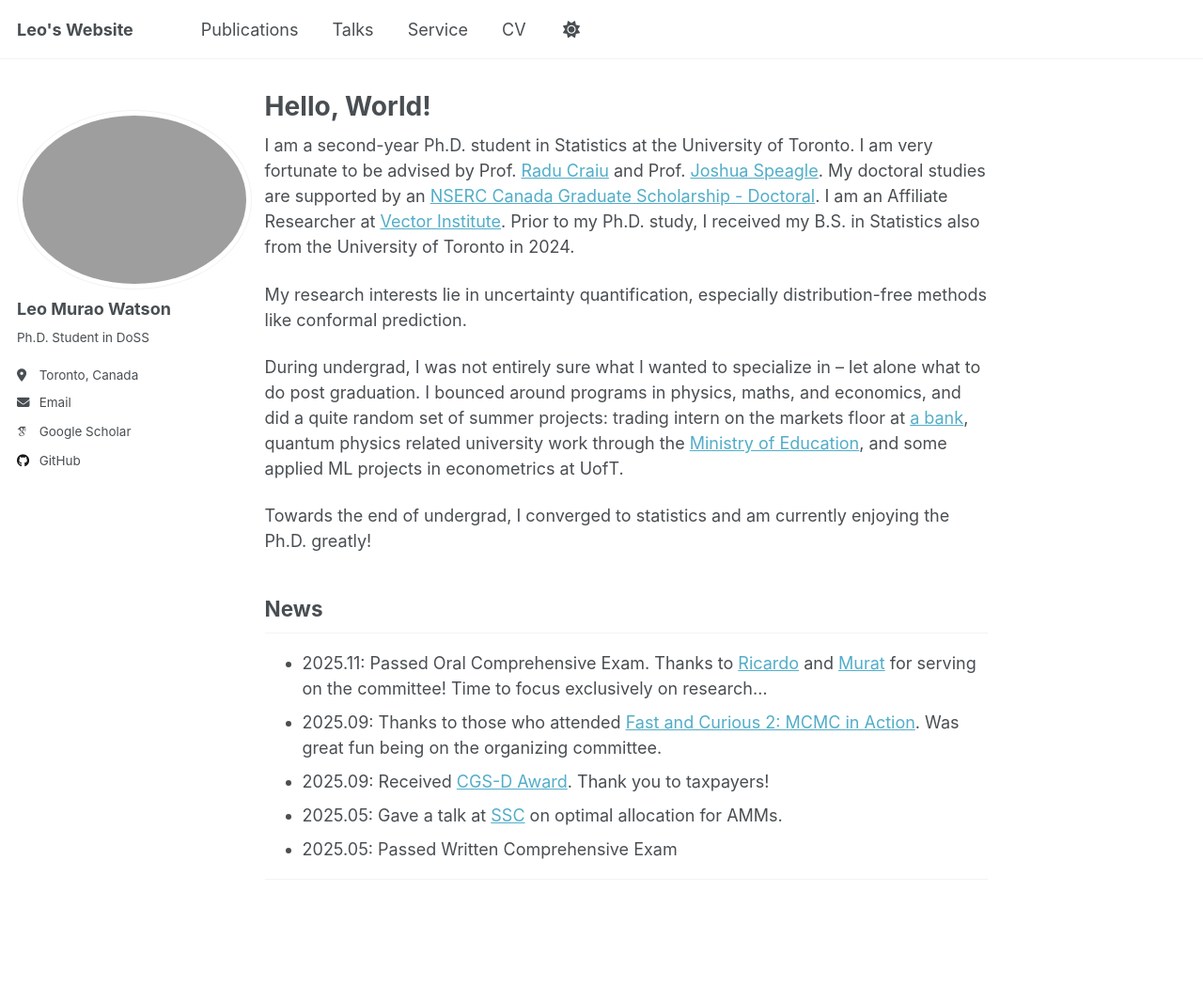
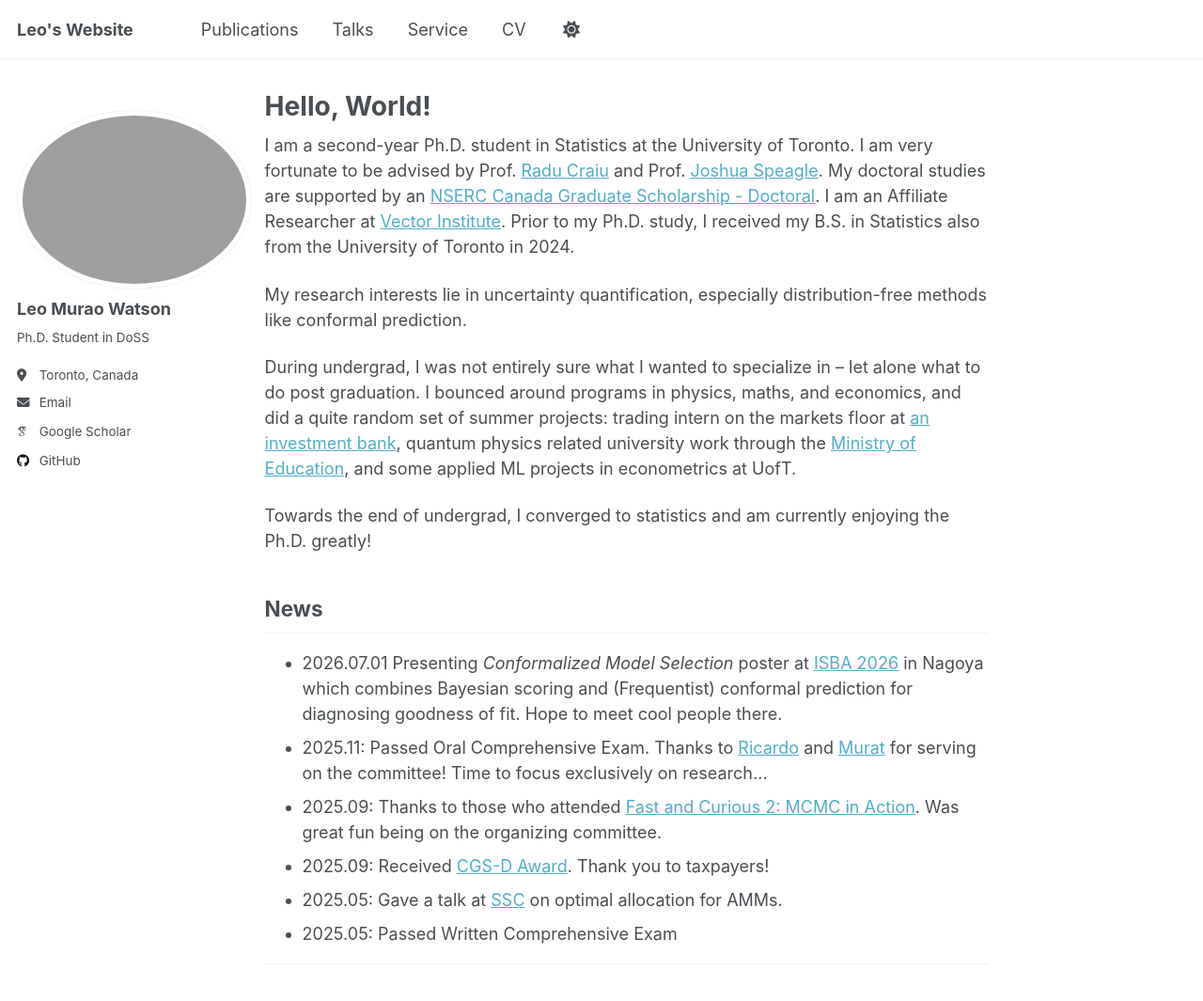
Before and after one commit to leo-watson/leo-watson.github.io, a Jekyll site: the page built from _pages/about.md, in a window 1280 px wide and 1400 px high. Shown: the top 1065 px of the window at 94% size. Built offline with Jekyll 4.4.1, drawn with Linux system fonts in a browser that asks for light colours; some web fonts are replaced.

Commit message:
New Updates
New Pic, Upcoming ISBA, etc.

```diff
--- a/Gemfile
+++ b/Gemfile
@@ -11,5 +11,6 @@ end
 
 gem 'github-pages'
 
-# Ruby 3.4+/4.0: csv is no longer a default gem
- gem "csv"
+# Ruby 3.4+/4.0: some standard libraries are no longer default gems
+gem "csv"
+gem "bigdecimal"
--- a/_config.yml
+++ b/_config.yml
@@ -22,7 +22,7 @@ repository               : # "academicpages/academicpages.github.io"
 #               Additional customization can be done by editing /_includes/author-profile.html
 author:
   # Biographic information
-  avatar           : "leo_color.jpg"
+  avatar           : "leo_avatar_full.png"
   name             : "Leo Murao Watson"
   pronouns         : # example: "she/her"
   bio              : "Ph.D. Student in DoSS"
--- a/_pages/about.md
+++ b/_pages/about.md
@@ -12,11 +12,12 @@ I am a second-year Ph.D. student in Statistics at the University of Toronto. I a
 
 My research interests lie in uncertainty quantification, especially distribution-free methods like conformal prediction.
 
-During undergrad, I was not entirely sure what I wanted to specialize in -- let alone what to do post graduation. I bounced around programs in physics, maths, and economics, and did a quite random set of summer projects:  trading intern on the markets floor at [a bank](https://www.citi.com/), quantum physics related university work through the [Ministry of Education](https://www.mext.go.jp/en/), and some applied ML projects in econometrics at UofT.
+During undergrad, I was not entirely sure what I wanted to specialize in -- let alone what to do post graduation. I bounced around programs in physics, maths, and economics, and did a quite random set of summer projects:  trading intern on the markets floor at [an investment bank](https://www.citi.com/), quantum physics related university work through the [Ministry of Education](https://www.mext.go.jp/en/), and some applied ML projects in econometrics at UofT.
 
 Towards the end of undergrad, I converged to statistics and am currently enjoying the Ph.D. greatly!
 
 ## News
+- 2026.07.01 Presenting *Conformalized Model Selection* poster at [ISBA 2026](https://isba2026.github.io/) in Nagoya which combines Bayesian scoring and (Frequentist) conformal prediction for diagnosing goodness of fit. Hope to meet cool people there.
 - 2025.11: Passed Oral Comprehensive Exam. Thanks to [Ricardo](https://ricardobaptista.com/) and [Murat](https://www.cs.toronto.edu/~erdogdu/) for serving on the committee! Time to focus exclusively on research...
 - 2025.09: Thanks to those who attended [Fast and Curious 2: MCMC in Action](https://raducraiu.com/the-fast-and-curious-ii-mcmc-in-action/). Was great fun being on the organizing committee.
 - 2025.09: Received [CGS-D Award](https://nserc-crsng.canada.ca/en/funding-opportunity/canada-graduate-research-scholarship-doctoral-program). Thank you to taxpayers!
--- a/_sass/layout/_sidebar.scss
+++ b/_sass/layout/_sidebar.scss
@@ -91,6 +91,8 @@
     display: block;
     width: 60%;
     height: auto;
+    margin-left: auto;
+    margin-right: auto;
   }
 //   @include breakpoint($medium) {
 //   max-width: 150px;
```
Also changed, not shown: images/leo_avatar.jpg (added), 8 other files.
